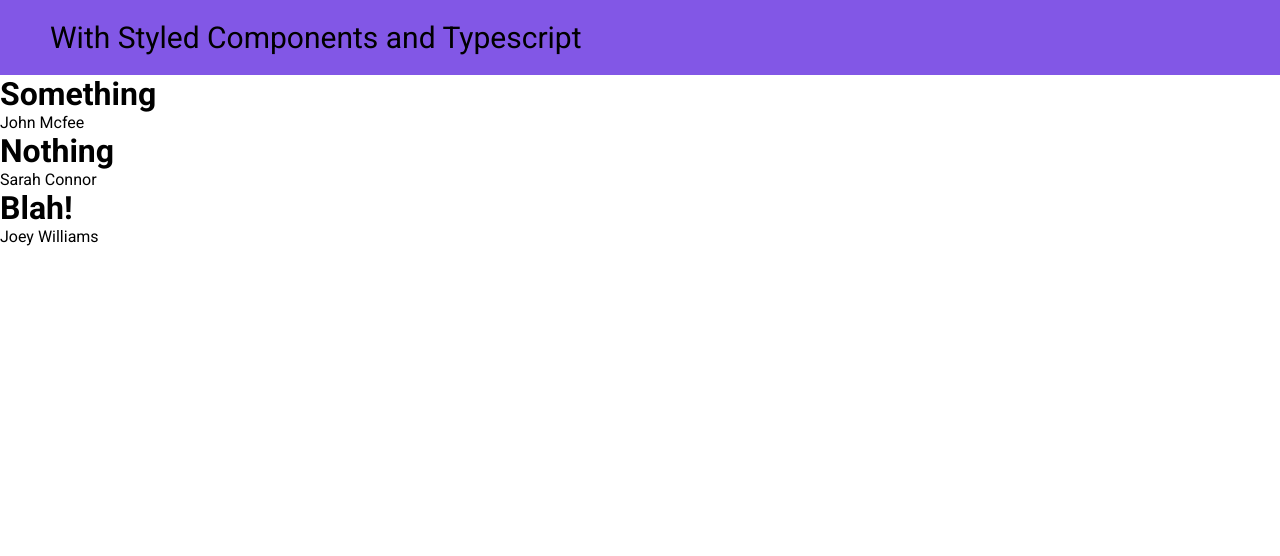
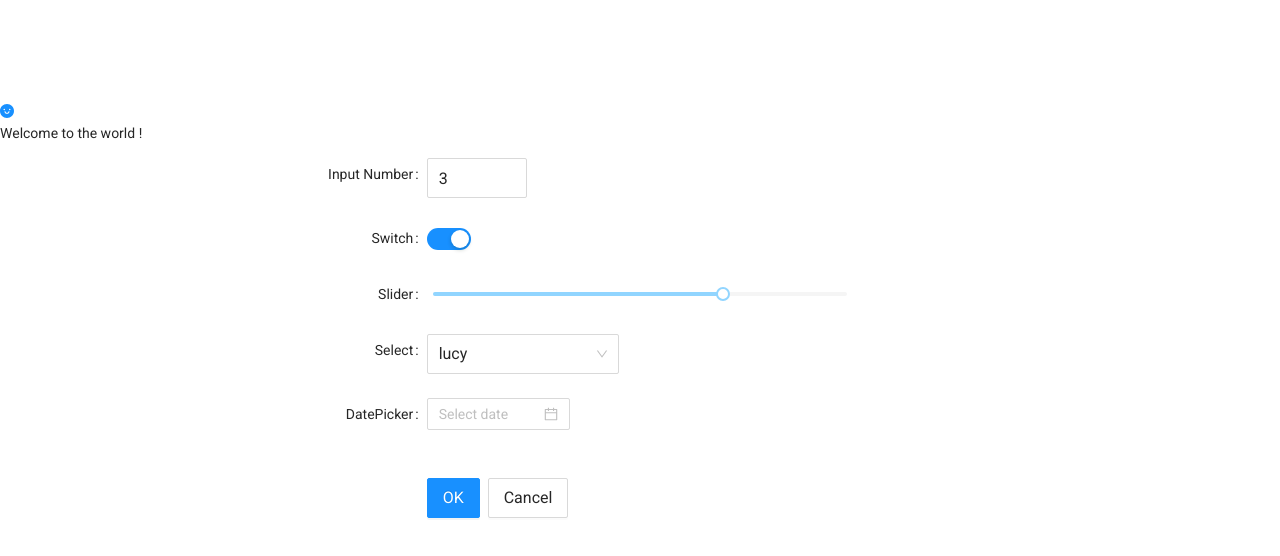
Before and after one commit to crislerwin/ctl-test-nodejs-front, a Next.js app: page / in a window 1280 px wide. Shown: the top 556 px of the page. Built offline with nearby package versions, Linux system fonts and the light colour scheme; data requests are answered from the project's data file.

Commit message:
✨ add ant-design

```diff
--- a/package.json
+++ b/package.json
@@ -10,10 +10,13 @@
     "server": "json-server --watch src/db/db.json --port 3004"
   },
   "dependencies": {
+    "@ant-design/icons": "^4.6.4",
+    "antd": "^4.16.13",
     "axios": "^0.21.4",
     "next": "11.1.2",
     "react": "17.0.2",
     "react-dom": "17.0.2",
+    "react-hook-form": "^7.15.3",
     "styled-components": "^5.3.1",
     "swr": "^1.0.1"
   },
--- /dev/null
+++ b/src/components/DatePicker/index.tsx
@@ -0,0 +1,15 @@
+
+/**
+ * This example previously used antd-dayjs-webpack-plugin
+ * (https://github.com/ant-design/antd-dayjs-webpack-plugin) to attempt to
+ * replace Moment.js with Day.js, but it would crash the page when the user
+ * clicked on the DatePicker. Using this custom component (following Ant Design
+ * guidelines at https://ant.design/docs/react/replace-moment) instead of the
+ * webpack plugin fixes that bug.
+ */
+ import dayjsGenerateConfig from 'rc-picker/lib/generate/dayjs'
+ import generatePicker from 'antd/lib/date-picker/generatePicker'
+
+ const DatePicker = generatePicker(dayjsGenerateConfig)
+
+ export default DatePicker
--- a/src/components/Header/index.tsx
+++ /dev/null
@@ -1,23 +0,0 @@
-import {
-  Container,
-  HeaderLeft,
-  HeaderRight,
-  TitleContainer,
-  Title
-} from './styles'
-
-interface HeaderProps {
-  title: string
-}
-export const Header: React.FC<HeaderProps> = ({ title }) => {
-  return (
-    <Container>
-      <HeaderLeft>
-        <TitleContainer>
-          <Title>{title}</Title>
-        </TitleContainer>
-      </HeaderLeft>
-      <HeaderRight></HeaderRight>
-    </Container>
-  )
-}
--- a/src/components/Header/styles.ts
+++ /dev/null
@@ -1,30 +0,0 @@
-import styled from 'styled-components'
-
-const Container = styled.div`
-  display: flex;
-  justify-content: space-between;
-  width: 100%;
-  padding: 20px;
-  background-color: ${({ theme }) => theme.colors.primary};
-`
-
-const HeaderLeft = styled.div`
-  flex: 1;
-  margin-left: 30px;
-`
-
-const HeaderRight = styled.div`
-flex: 1;
-`
-
-const TitleContainer = styled.div`
-flex: 1;
-`
-
-const Title = styled.h1`
-  font-size: 30px;
-  font-weight: 400;
-  color: ${({ theme }) => theme.colors.text};
-`
-
-export { Container, HeaderLeft, HeaderRight, TitleContainer, Title }
--- a/src/pages/_app.tsx
+++ b/src/pages/_app.tsx
@@ -1,11 +1,12 @@
 import type { AppProps } from 'next/app'
 import { ThemeProvider } from 'styled-components'
-import theme from './styles/theme/theme'
 import GlobalStyle from './styles/globals'
+import 'antd/dist/antd.css'
+import { light } from '../theme'
 
 function MyApp({ Component, pageProps }: AppProps) {
   return (
-    <ThemeProvider theme={theme}>
+    <ThemeProvider theme={light}>
       <Component {...pageProps} />
       <GlobalStyle />
     </ThemeProvider>
--- a/src/pages/index.tsx
+++ b/src/pages/index.tsx
@@ -1,29 +1,104 @@
-import React from 'react'
-import { Header } from '../components/Header'
-import { useFetch } from '../hooks/useFetch'
+import { Form, Select, InputNumber, Switch, Slider, Button } from 'antd'
 
-type BookProps = {
-  id: number,
-  title: string
-  author: string
+// Custom DatePicker that uses Day.js instead of Moment.js
+import DatePicker from '../components/DatePicker'
+
+import { SmileFilled } from '@ant-design/icons'
+
+import Link from 'next/link'
+
+const FormItem = Form.Item
+const Option = Select.Option
+
+const content = {
+  marginTop: '100px',
 }
-const Home: React.FC = () => {
-  const { data } = useFetch('/books')
-  if (!data) return <h1>Loading..</h1>
+
+export default function Home() {
   return (
-    <>
-      <Header title="With Styled Components and Typescript" />
+    <div style={content}>
+      <div className="text-center mb-5">
+        <Link href="#">
+          <a className="logo mr-0">
+            <SmileFilled size={48} strokeWidth={1} />
+          </a>
+        </Link>
 
+        <p className="mb-0 mt-3 text-disabled">Welcome to the world !</p>
+      </div>
+      <div>
+        <Form layout="horizontal">
+          <FormItem
+            label="Input Number"
+            labelCol={{ span: 8 }}
+            wrapperCol={{ span: 8 }}
+          >
+            <InputNumber
+              size="large"
+              min={1}
+              max={10}
+              style={{ width: 100 }}
+              defaultValue={3}
+              name="inputNumber"
+            />
+          </FormItem>
 
-        { data.map((book: BookProps) => (
-          <div key={book.id}>
-            <h1>{book.title}</h1>
-            <p>{book.author}</p>
-            </div>
-        ))}
+          <FormItem
+            label="Switch"
+            labelCol={{ span: 8 }}
+            wrapperCol={{ span: 8 }}
+          >
+            <Switch defaultChecked name="switch" />
+          </FormItem>
 
-    </>
+          <FormItem
+            label="Slider"
+            labelCol={{ span: 8 }}
+            wrapperCol={{ span: 8 }}
+          >
+            <Slider defaultValue={70} />
+          </FormItem>
+
+          <FormItem
+            label="Select"
+            labelCol={{ span: 8 }}
+            wrapperCol={{ span: 8 }}
+          >
+            <Select
+              size="large"
+              defaultValue="lucy"
+              style={{ width: 192 }}
+              name="select"
+            >
+              <Option value="jack">jack</Option>
+              <Option value="lucy">lucy</Option>
+              <Option value="disabled" disabled>
+                disabled
+              </Option>
+              <Option value="yiminghe">yiminghe</Option>
+            </Select>
+          </FormItem>
+
+          <FormItem
+            label="DatePicker"
+            labelCol={{ span: 8 }}
+            wrapperCol={{ span: 8 }}
+          >
+            <DatePicker name="startDate" />
+          </FormItem>
+          <FormItem
+            style={{ marginTop: 48 }}
+            wrapperCol={{ span: 8, offset: 8 }}
+          >
+            <Button size="large" type="primary" htmlType="submit">
+              OK
+            </Button>
+            <Button size="large" style={{ marginLeft: 8 }}>
+              Cancel
+            </Button>
+          </FormItem>
+        </Form>
+      </div>
+    </div>
   )
 }
-
-export default Home
--- a/src/pages/styles/theme/theme.ts
+++ /dev/null
@@ -1,12 +0,0 @@
-import { DefaultTheme } from "styled-components"
-
-const theme: DefaultTheme = {
-  title: "light",
-  colors: {
-    background: '#e1e1e6',
-    text: '#000',
-    primary: '#8257e6'
-  }
-}
-
-export default theme
--- a/src/services/api.ts
+++ b/src/services/api.ts
@@ -1,5 +1,5 @@
 import axios from 'axios';
 
 export const api = axios.create({
-  baseURL: 'http://127.0.0.1:3004',
+  baseURL: 'http://learn.eastus2.cloudapp.azure.com:8000',
 });
--- /dev/null
+++ b/src/theme/dark.ts
@@ -0,0 +1,13 @@
+import { DefaultTheme } from 'styled-components'
+
+export const dark: DefaultTheme = {
+  title: 'dark',
+  colors: {
+    primary: '#333',
+    secondary: '#C62E65',
+
+    background: '#222',
+    text: '#fff'
+
+  }
+}
--- /dev/null
+++ b/src/theme/index.ts
@@ -0,0 +1,4 @@
+import {dark} from './dark';
+import {light} from './light';
+
+export {dark, light};
--- /dev/null
+++ b/src/theme/light.ts
@@ -0,0 +1,12 @@
+import { DefaultTheme } from "styled-components"
+
+export const light: DefaultTheme = {
+  title: "light",
+  colors: {
+    primary: '#ff5200',
+    secondary: '#fff',
+    background: '#222',
+    text: '#fff'
+
+  }
+}
--- a/src/pages/styles/theme/styled.d.ts
+++ b/src/theme/styled.d.ts
@@ -4,9 +4,11 @@ declare module 'styled-components' {
   export interface DefaultTheme {
     title: string;
     colors: {
+      primary: string;
+      secondary: string;
       background: string;
       text: string;
-      primary: string;
+
 
   }
 }
```
Also changed, not shown: 2 other files (tests, documents, lock files or other folders).
